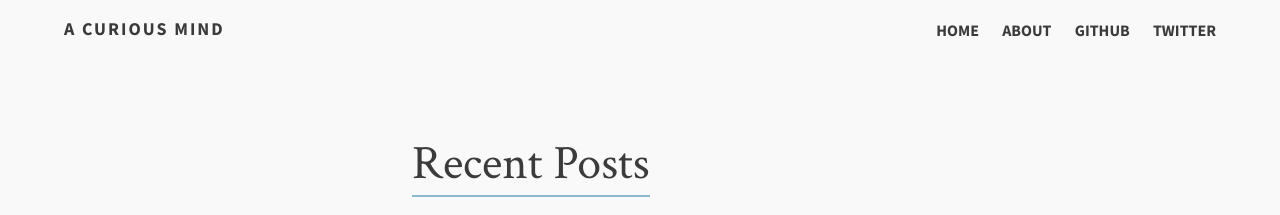
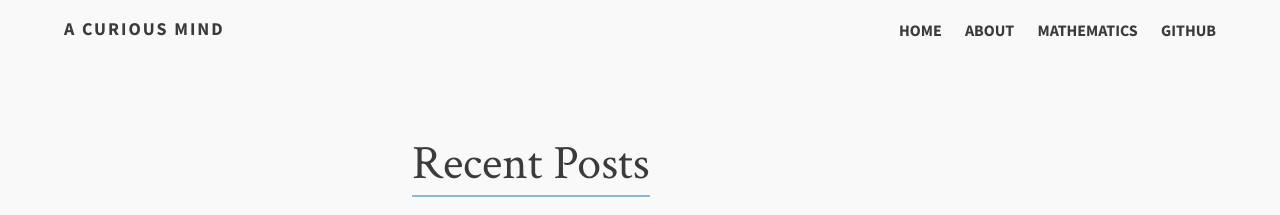
Before and after one commit to ColeTownsend/Balzac-for-Jekyll, a Jekyll site: the page built from index.md, in a window 1280 px wide. Shown: the top 215 px of the page. Built offline with Jekyll 4.4.1, drawn with Linux system fonts in a browser that asks for light colours.

Commit message:
Update _config.yml

```diff
--- a/_config.yml
+++ b/_config.yml
@@ -30,12 +30,13 @@ opengraph:
 links:
   - title: About
     url: /about
+  - title: Mathematics
+    url: https://joshfpedro.github.io/mathematics
+    external: false
   - title: Github
     url: https://github.com/joshfpedro
     external: true
-  - title: Twitter
-    url: https://twitter.com/joshfpedro
-    external: true
+
 
 # http://en.wikipedia.org/wiki/List_of_tz_database_time_zones
 timezone:    America/New_York
```
